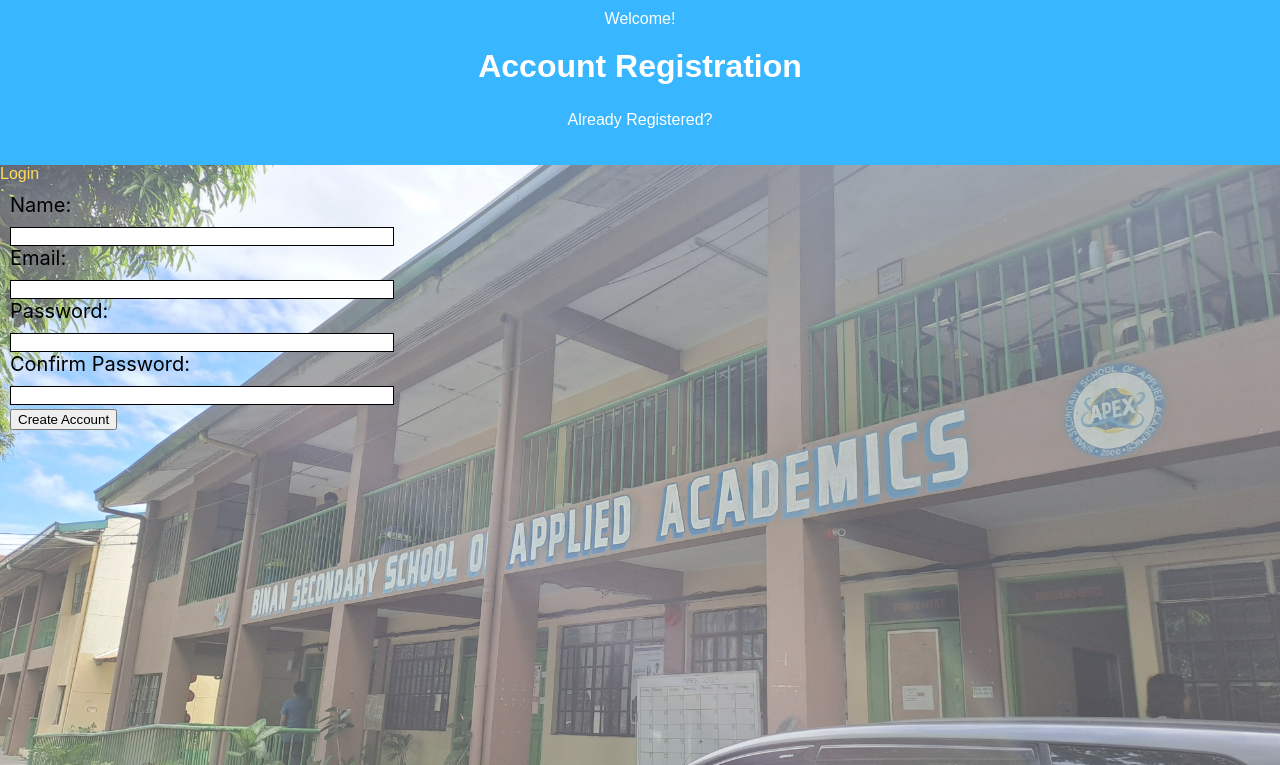
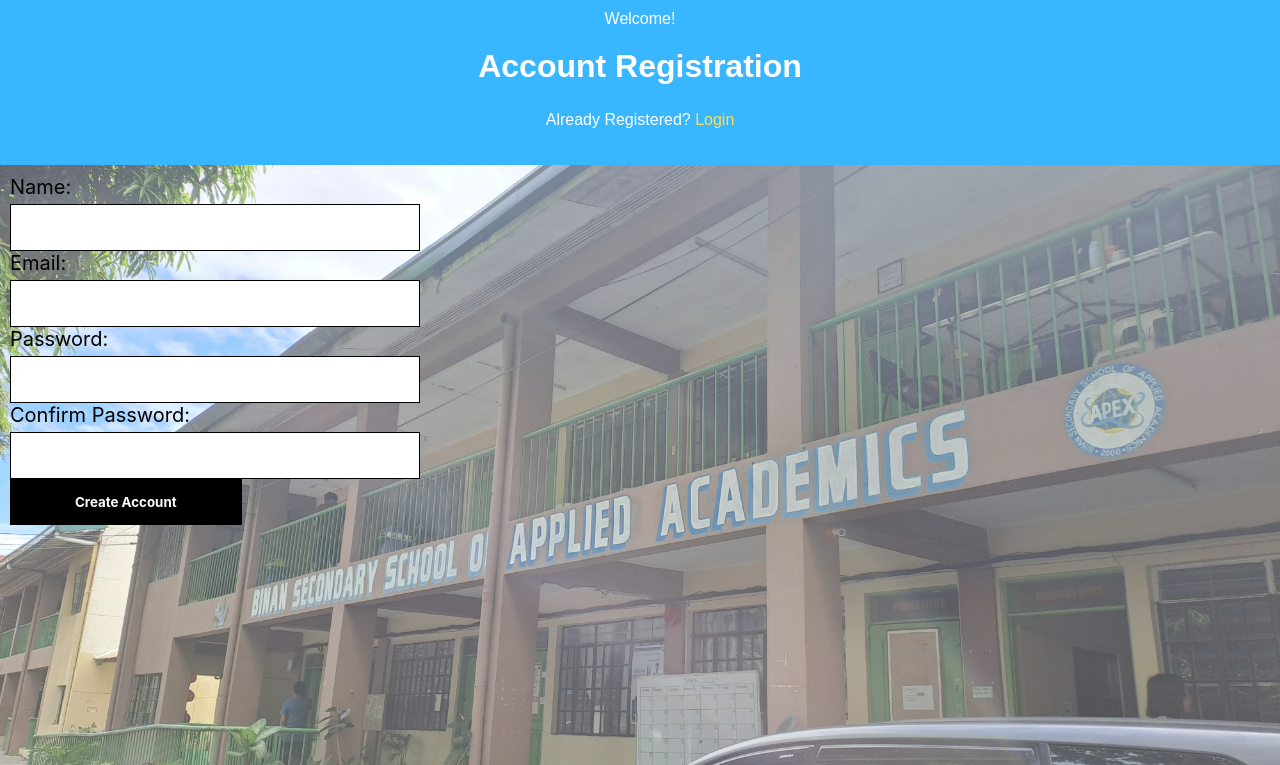
Before and after one commit to JanDanielNieto/guidancesystem, a Flask app: page /registration in a window 1280 px wide. Shown: the top 765 px of the page. Run offline with Flask 3, Linux system fonts and the light colour scheme.

Commit message:
layout updated for login and registration pages

```diff
--- a/guidance-counselor-student-management/app/static/css/styles.css
+++ b/guidance-counselor-student-management/app/static/css/styles.css
@@ -152,8 +152,18 @@ button[type="submit"]{
     right: 70px;
     cursor: pointer;
 }
-button[type="submit"]:hover {
+button[type="submit"]:hover button[type="create"]:hover, button[type="login"]:hover{
     background-color: #393939;
+}
+
+button[type="create"], button[type="login"]{
+    font-family: ROBOTO-VARIABLE-FONT, -apple-system, BlinkMacSystemFont, "Segoe UI", Roboto, "Helvetica Neue";
+    font-weight: bold;
+    background-color: #000000;
+    color: white;
+    border: none;
+    padding: 15px 65px;
+    cursor: pointer;
 }
 
 button[type="search"]{
--- a/guidance-counselor-student-management/app/templates/registration.html
+++ b/guidance-counselor-student-management/app/templates/registration.html
@@ -10,18 +10,18 @@
     <header>Welcome!</header>
     <header class="mainfront">
         <h1>Account Registration</h1>
-        <p>Already Registered?</p>
+        <p>Already Registered? <a href="{{ url_for('main.login') }}" class="capsule-button">Login</a></p>
     </header>
-    <a href="{{ url_for('main.login') }}" class="capsule-button">Login</a>
+
     <form method="POST">
         <label for="name">Name:</label>
-        <input type="text" id="name" name="name" required><br>
+        <input class="textbox" type="text" id="name" name="name" required><br>
         <label for="email">Email:</label>
-        <input type="text" id="email" name="email" required><br>
+        <input class="textbox" type="text" id="email" name="email" required><br>
         <label for="password">Password:</label>
-        <input type="text" id="password" name="password" required><br>
+        <input class="textbox" type="text" id="password" name="password" required><br>
         <label for="confirm_password">Confirm Password:</label>
-        <input type="text" id="confirm_password" name="confirm_password" required><br>
+        <input class="textbox" type="text" id="confirm_password" name="confirm_password" required><br>
         <button type="create">Create Account</button>
     </form>
 </body>
```
Also changed, not shown: guidance-counselor-student-management/app/templates/login.html (+5 -5 lines).
